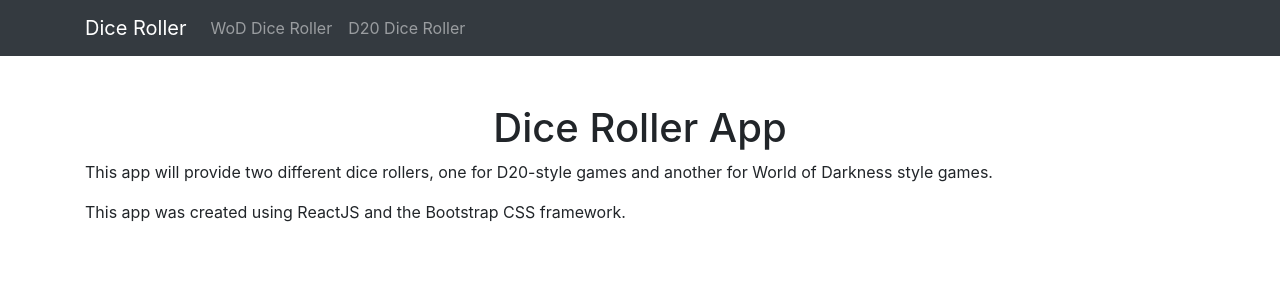
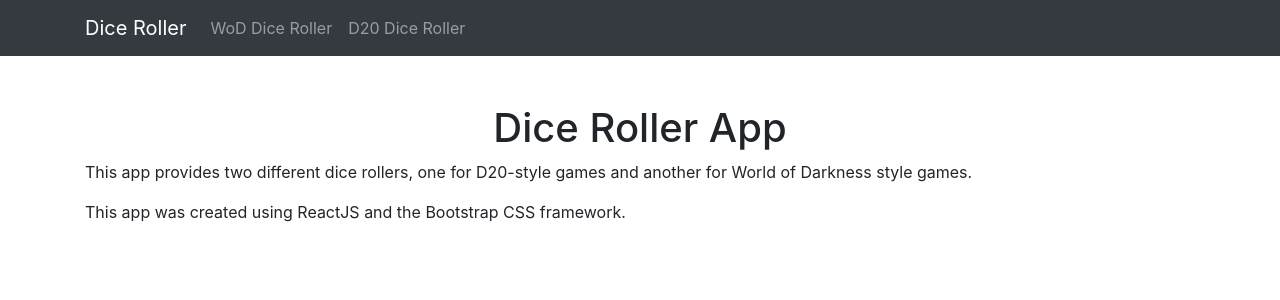
Before and after one commit to CategoryCory/dice-roller, a React (Create React App) app: page / in a window 1280 px wide. Shown: the top 300 px of the page. Built offline with nearby package versions, Linux system fonts and the light colour scheme.

Commit message:
Change wording on home page and readme.md

```diff
--- a/public/index.html
+++ b/public/index.html
@@ -2,7 +2,7 @@
 <html lang="en">
     <head>
         <meta charset="utf-8" />
-        <link rel="icon" href="%PUBLIC_URL%/favicon.ico" />
+        <!-- <link rel="icon" href="%PUBLIC_URL%/favicon.ico" /> -->
         <meta name="viewport" content="width=device-width, initial-scale=1" />
         <meta name="theme-color" content="#000000" />
         <meta
@@ -17,7 +17,7 @@
         />
         <link rel="apple-touch-icon" href="%PUBLIC_URL%/logo192.png" />
         <link rel="manifest" href="%PUBLIC_URL%/manifest.json" />
-        <title>React App</title>
+        <title>Dice Roller App</title>
     </head>
     <body>
         <noscript>You need to enable JavaScript to run this app.</noscript>
--- a/src/components/Home.jsx
+++ b/src/components/Home.jsx
@@ -5,8 +5,8 @@ function Home() {
         <div className="container mt-5">
             <h1 className="text-center">Dice Roller App</h1>
             <p>
-                This app will provide two different dice rollers, one for
-                D20-style games and another for World of Darkness style games.
+                This app provides two different dice rollers, one for D20-style
+                games and another for World of Darkness style games.
             </p>
             <p>
                 This app was created using ReactJS and the Bootstrap CSS
```
Also changed, not shown: 1 other file (tests, documents, lock files or other folders).
